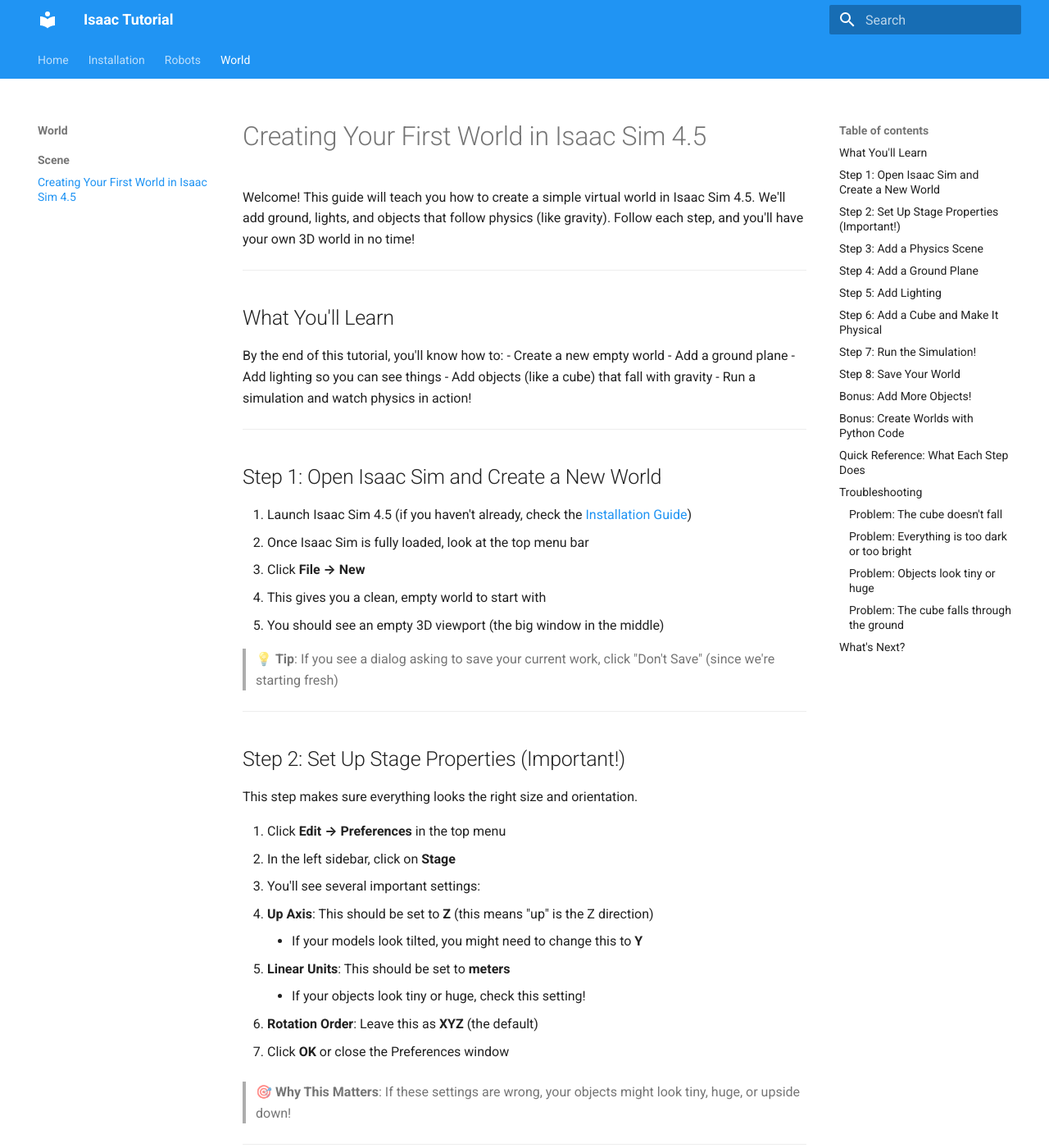
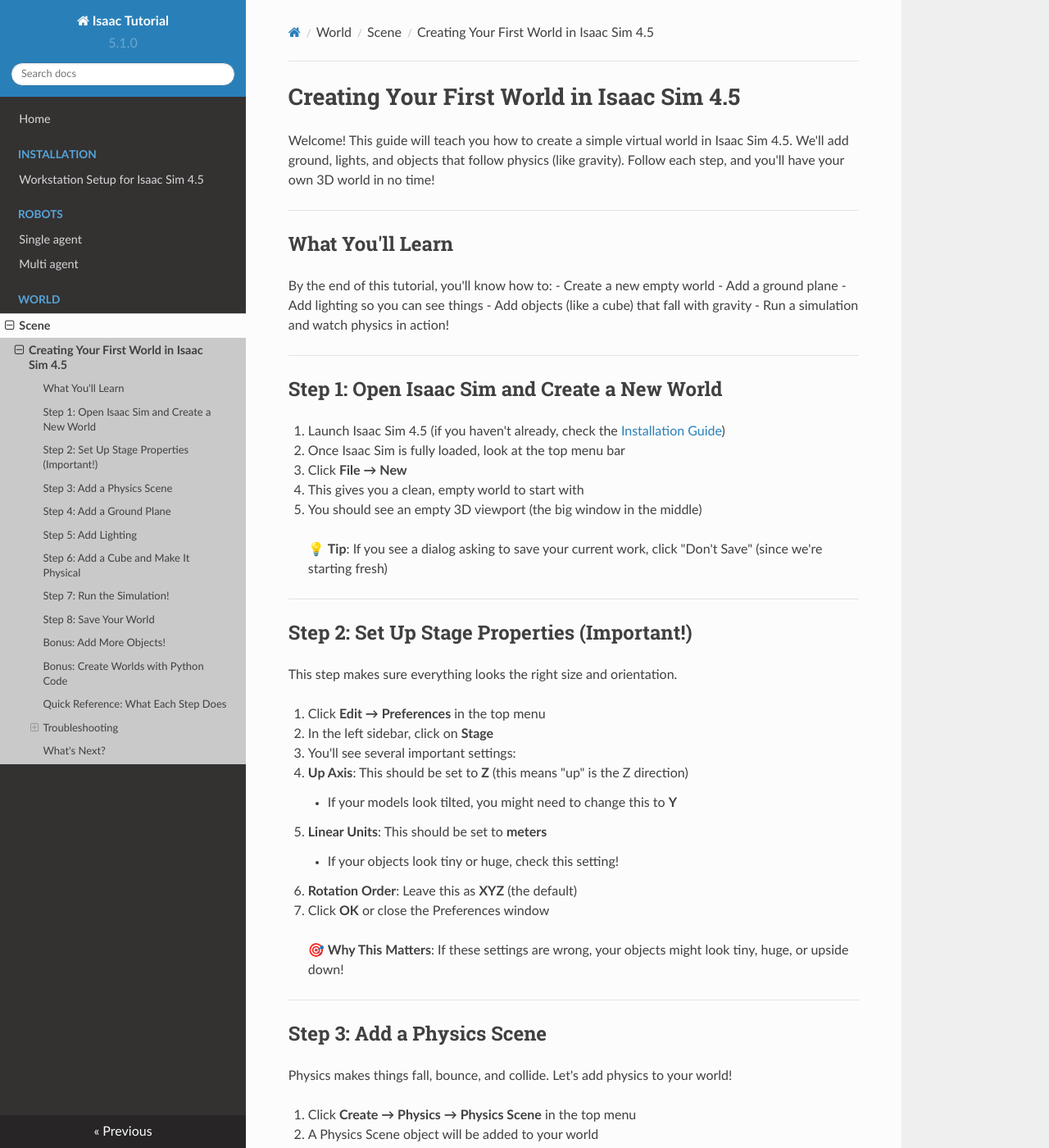
Before and after one commit to vigneshrl/isaac-tutorial, an MkDocs documentation site: the page built from docs/World/Scene/world_creation.md, in a window 1280 px wide and 1400 px high. Shown: the whole window at 82% size. Built offline with MkDocs 1.6.1, drawn with Linux system fonts in a browser that asks for light colours; nearby versions of some CDN libraries; the version menu is left out; some of the changed text lies outside the part shown.

```diff
--- a/.readthedocs.yaml
+++ b/.readthedocs.yaml
@@ -4,8 +4,8 @@ build:
   os: ubuntu-22.04
   tools:
     python: "3.11"
-  commands:
-    - pip install mkdocs-material
+  # commands:
+  #   - pip install mkdocs-material
   #   - mkdocs build --verbose
 
 mkdocs:
--- a/mkdocs.yml
+++ b/mkdocs.yml
@@ -1,17 +1,67 @@
+site_name: Isaac Tutorial
+site_description: Documentation for Isaac Tutorial
+
+# Set docs_dir to current directory since mkdocs.yml is in the same folder as docs
+# docs_dir: .
+# site_dir: site
+
+theme:
+  name: readthedocs
+  highlightjs: true
+  hljs_languages:
+    - yaml
+    - rust
+
+  features:
+    - navigation.tabs
+    - navigation.sections
+    - navigation.expand
+    - navigation.top
+    - search.suggest
+    - search.highlight
+
+  font:
+    text: Roboto
+    code: Roboto Mono
+  icon:
+    repo: fontawesome/brands/github
+nav:
+  - Home: index.md
+  - Installation:
+    - Installation/Workstation_setup.md
+  - Robots:
+    - Robots/single_agent.md
+    - Robots/Multi_agent.md
+  - World:
+    - Scene:
+      - World/Scene/world_creation.md
+extra:
+  version: "5.1.0" # This is the version of Isaac Sim we are using
+  version_selector: true
+# markdown_extensions:
+#   - pymdownx.highlight
+#   - pymdownx.superfences
+#   - pymdownx.tabbed
+#   - pymdownx.tasklist
+#   - attr_list
+#   - md_in_html
+
+
 # site_name: Isaac Tutorial
 # site_description: Documentation for Isaac Tutorial
 
-# # Set docs_dir to current directory since mkdocs.yml is in the same folder as docs
-# # docs_dir: .
+# # docs_dir: docs
 # # site_dir: site
 
 # theme:
-#   name: readthedocs
-#   highlightjs: true
-#   hljs_languages:
-#     - yaml
-#     - rust
-
+#   name: material
+#   palette:
+#     - scheme: default
+#       primary: blue
+#       accent: blue
+#     - scheme: slate
+#       primary: blue
+#       accent: blue
 #   features:
 #     - navigation.tabs
 #     - navigation.sections
@@ -19,12 +69,9 @@
 #     - navigation.top
 #     - search.suggest
 #     - search.highlight
-
-#   font:
-#     text: Roboto
-#     code: Roboto Mono
 #   icon:
 #     repo: fontawesome/brands/github
+
 # nav:
 #   - Home: index.md
 #   - Installation:
@@ -35,55 +82,8 @@
 #   - World:
 #     - Scene:
 #       - World/Scene/world_creation.md
+
 # extra:
-#   version: "5.1.0" # This is the version of Isaac Sim we are using
+#   version:
+#     provider: readthedocs
 #   version_selector: true
-# # markdown_extensions:
-# #   - pymdownx.highlight
-# #   - pymdownx.superfences
-# #   - pymdownx.tabbed
-# #   - pymdownx.tasklist
-# #   - attr_list
-# #   - md_in_html
-
-
-site_name: Isaac Tutorial
-site_description: Documentation for Isaac Tutorial
-
-docs_dir: docs
-site_dir: site
-
-theme:
-  name: material
-  palette:
-    - scheme: default
-      primary: blue
-      accent: blue
-    - scheme: slate
-      primary: blue
-      accent: blue
-  features:
-    - navigation.tabs
-    - navigation.sections
-    - navigation.expand
-    - navigation.top
-    - search.suggest
-    - search.highlight
-  icon:
-    repo: fontawesome/brands/github
-
-nav:
-  - Home: index.md
-  - Installation:
-    - Installation/Workstation_setup.md
-  - Robots:
-    - Robots/single_agent.md
-    - Robots/Multi_agent.md
-  - World:
-    - Scene:
-      - World/Scene/world_creation.md
-
-extra:
-  version:
-    provider: readthedocs
-  version_selector: true
```
